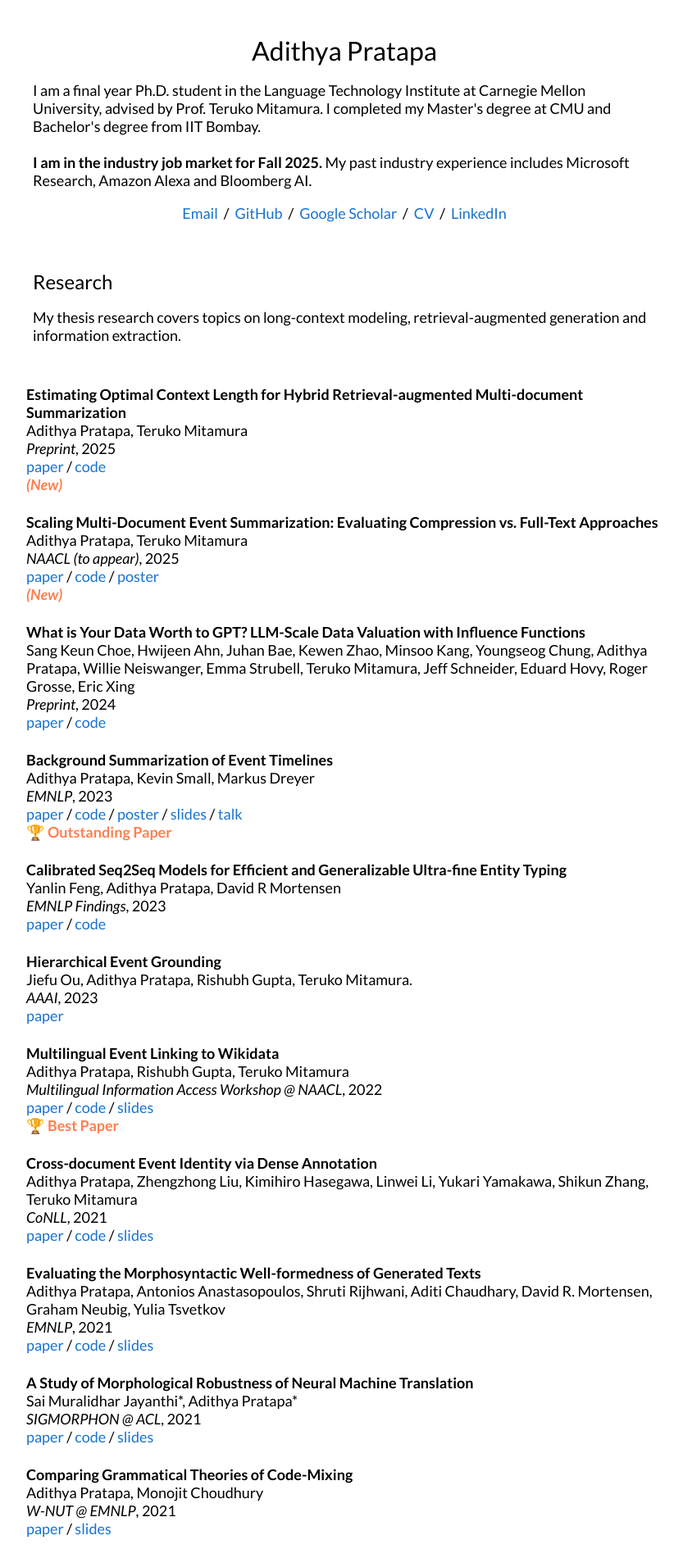
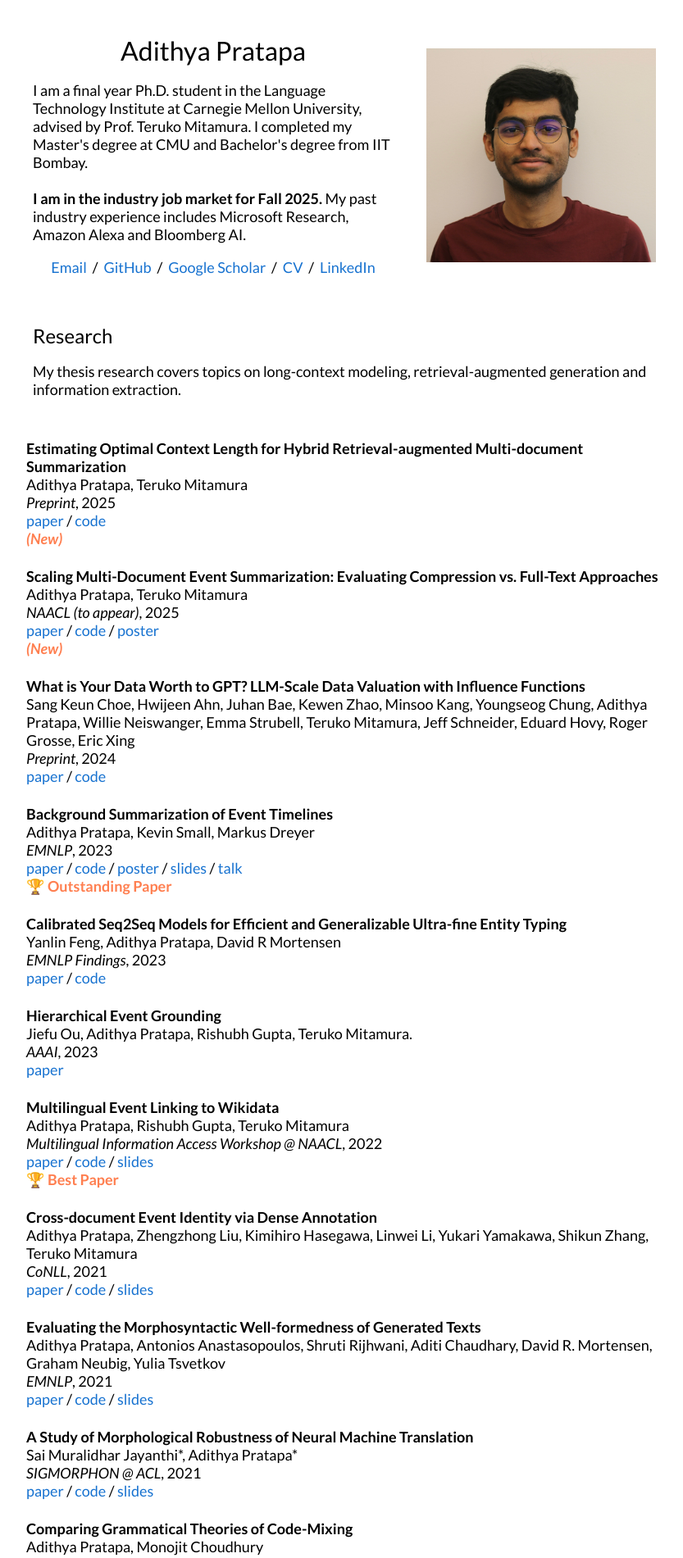
Before and after one commit to adithya7/adithya7.github.io, a Jekyll site: the page built from _posts/2025-04-17-hybrid-rag.md, in a window 1280 px wide. Shown: the top 1901 px of the page at 82% size, without its empty margins (220-1053 px from the left). Built offline with Jekyll 4.4.1, drawn with Linux system fonts in a browser that asks for light colours.

Commit message:
Update default.html

```diff
--- a/_layouts/default.html
+++ b/_layouts/default.html
@@ -21,7 +21,7 @@
       <td style="padding:0px">
         <table style="width:100%;border:0px;border-spacing:0px;border-collapse:separate;margin-right:auto;margin-left:auto;">
           <tr style="padding:0px">
-            <td style="padding:2.5%;width:100%;vertical-align:middle">
+            <td style="padding:2.5%;width:60%;vertical-align:middle">
               <h1>
                 Adithya Pratapa
               </h1>
@@ -37,6 +37,9 @@
                 <a href="https://adithya7.github.io/files/Adithya_Pratapa_CV.pdf">CV</a> &nbsp;/&nbsp;
                 <a href="https://www.linkedin.com/in/adithya-pratapa-829ba387/">LinkedIn</a>
               </p>
+            </td>
+            <td style="padding:2.5%;width:40%;max-width:40%">
+              <img style="width:100%;max-width:100%" alt="profile photo" src="files/profile_photo.jpeg">
             </td>
           </tr>
         </table>
```
